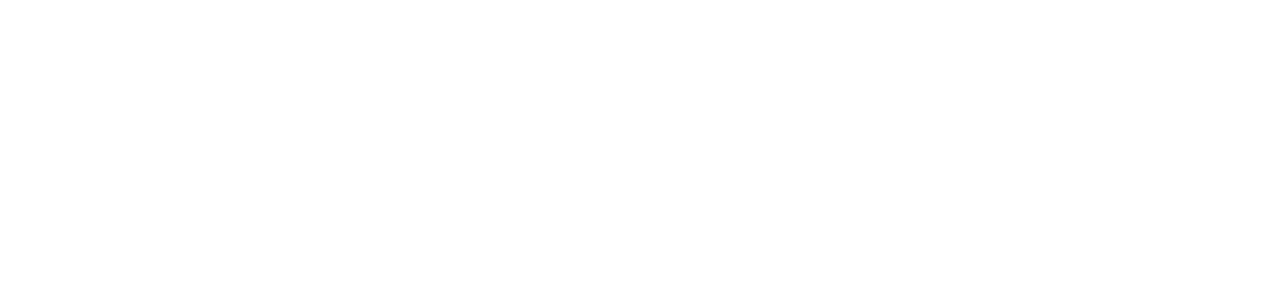
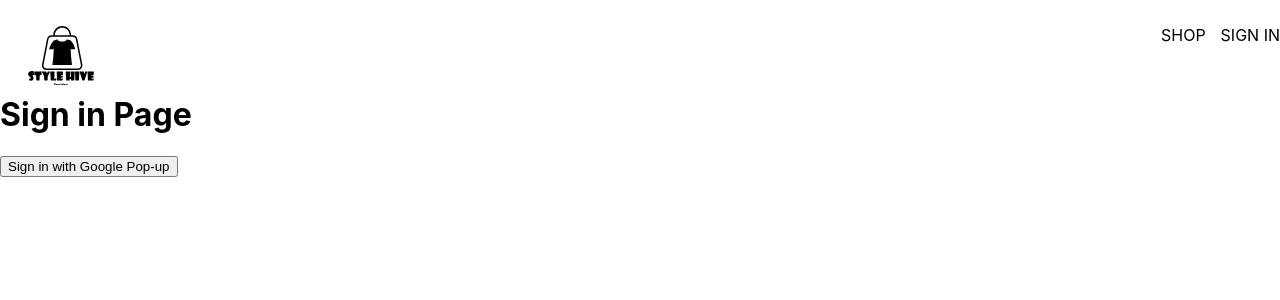
Before and after one commit to srijansa/StyleHive, a React (Create React App) app: page /sign-in in a window 1280 px wide. Before the commit this address had no page. Shown: the top 300 px of the page. Built offline with nearby package versions, Linux system fonts and the light colour scheme.

Commit message:
Firebase setup done

```diff
--- a/package.json
+++ b/package.json
@@ -7,6 +7,7 @@
     "@testing-library/jest-dom": "^6.6.3",
     "@testing-library/react": "^16.2.0",
     "@testing-library/user-event": "^13.5.0",
+    "firebase": "^11.3.1",
     "react": "^19.0.0",
     "react-dom": "^19.0.0",
     "react-router-dom": "^6.29.0",
--- a/src/App.js
+++ b/src/App.js
@@ -1,12 +1,15 @@
 import { Routes, Route } from 'react-router-dom';
 import Navigation from './routes/navigation/natigation.components';
 import Home from "./routes/home/home.component";
+import SignIn from './routes/sign-in/sign-in.component';
 
 const App = () => {
   return (
     <Routes>
       <Route path='/' element={<Navigation/>}>
         <Route index element={<Home/>}/>
+        <Route path='shop' element={<Home/>}/>
+        <Route path='sign-in' element={<SignIn/>}/>
       </Route>
     </Routes>
   );
--- a/src/routes/navigation/natigation.components.jsx
+++ b/src/routes/navigation/natigation.components.jsx
@@ -11,8 +11,11 @@ const Navigation = () =>{
                 <StyleHiveLogo className='logo'/>
             </Link>
             <div className='nav-links-container'>
-                <Link className='nav-link' to='/shop'>
+                <Link className='nav-link' to='/'>
                     SHOP
+                </Link>
+                <Link className='nav_link' to='/sign-in'>
+                    SIGN IN
                 </Link>
             </div>
         </div>
--- /dev/null
+++ b/src/routes/sign-in/sign-in.component.jsx
@@ -0,0 +1,17 @@
+import { signInWithGooglePopup, createUserDocumentFromAuth } from "../../utils/firebase/firebase.utils";
+
+const SignIn = () => {
+    const logGoogleUser = async () => {
+      const { user } = await signInWithGooglePopup();
+      const userDocRef = await createUserDocumentFromAuth(user);
+    };
+
+  return (
+    <div>
+      <h1>Sign in Page</h1>
+      <button onClick={logGoogleUser}>Sign in with Google Pop-up</button>
+    </div>
+  );
+};
+
+export default SignIn;
--- /dev/null
+++ b/src/utils/firebase/firebase.utils.js
@@ -0,0 +1,53 @@
+import { initializeApp } from 'firebase/app';
+import {
+  getAuth,
+  signInWithRedirect,
+  signInWithPopup,
+  GoogleAuthProvider,
+} from 'firebase/auth';
+import { getFirestore, doc, getDoc, setDoc } from 'firebase/firestore';
+
+const firebaseConfig = {
+    // apiKey: "",
+    authDomain: "style-hive-db.firebaseapp.com",
+    projectId: "style-hive-db",
+    storageBucket: "style-hive-db.firebasestorage.app",
+    messagingSenderId: "151132085479",
+    appId: "1:151132085479:web:fb64c9c84026ec08b69642"
+  };
+
+const firebaseApp = initializeApp(firebaseConfig);
+
+const provider = new GoogleAuthProvider();
+
+provider.setCustomParameters({
+  prompt: 'select_account',
+});
+
+export const auth = getAuth();
+export const signInWithGooglePopup = () => signInWithPopup(auth, provider);
+
+export const db = getFirestore();
+
+export const createUserDocumentFromAuth = async (userAuth) => {
+  const userDocRef = doc(db, 'users', userAuth.uid);
+
+  const userSnapshot = await getDoc(userDocRef);
+
+  if (!userSnapshot.exists()) {
+    const { displayName, email } = userAuth;
+    const createdAt = new Date();
+
+    try {
+      await setDoc(userDocRef, {
+        displayName,
+        email,
+        createdAt,
+      });
+    } catch (error) {
+      console.log('error creating the user', error.message);
+    }
+  }
+
+  return userDocRef;
+};
```
Also changed, not shown: 1 other file (tests, documents, lock files or other folders).
